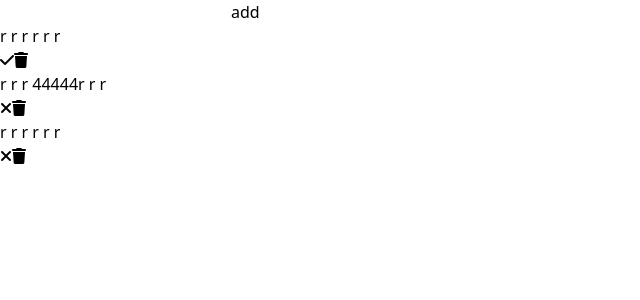
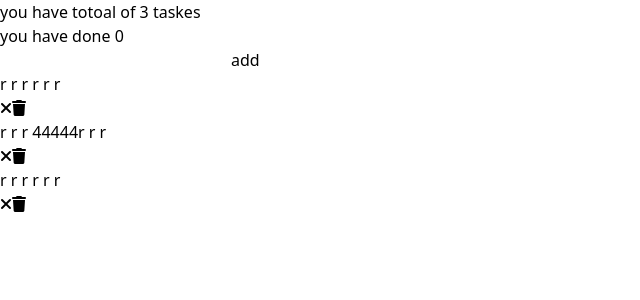
Before and after one commit to Khalid-Graine/todo-list, a React (Vite) app: page / in a window 1280 px wide. Shown: the top 300 px of the page, without its empty margins (0-640 px from the left). Built offline with nearby package versions, Linux system fonts and the light colour scheme.

Commit message:
Tracking how many tasks are done

```diff
--- a/src/App.jsx
+++ b/src/App.jsx
@@ -1,13 +1,14 @@
-import { useState } from "react";
+import { useEffect, useState } from "react";
 
 function App() {
   const [title, setTitle] = useState("");
   const [error, setError] = useState(false);
+  const [doneCount, setDoneCount] = useState(0);
   const [Tasks, setTask] = useState([
     {
       id: 0,
       title: "r r r r r r ",
-      isDone: true,
+      isDone: false,
     },
     {
       id: 1,
@@ -36,7 +37,6 @@ function App() {
       setTask((prevTasks) => [...prevTasks, newTask]);
       setTitle("");
     }
-
   };
 
   function toggleTask(id) {
@@ -59,24 +59,40 @@ function App() {
     });
   }
 
+  useEffect(() => {
+    const count = Tasks.reduce((acc, task) => (task.isDone ? acc + 1 : acc), 0);
+    setDoneCount(count);
+  }, [Tasks]);
+
   return (
     <>
       <div className=" flex justify-center py-5">
-        <div className="md:w-6/12 w-full p-2  bg-red-100">
-          <form onSubmit={(e) => hundleSubmit(e)}>
+        <div className="md:w-6/12 w-full p-2 flex flex-col gap-2">
+          <div>
+            <p>you have totoal of {Tasks.length} taskes</p>
+            <p>you have done {doneCount}</p>
+          </div>
+          <form onSubmit={(e) => hundleSubmit(e)} className=" flex gap-2">
             <input
               type="text"
               onChange={(e) => setTitle(e.target.value)}
               value={title}
+              className="h-8 flex-grow pl-1 border border-black"
             />
 
-            <button type="submit">add</button>
+            <button type="submit" className="bg-blue-300 px-5 rounded-sm ">
+              add
+            </button>
           </form>
           {error && <p className="text-red-400">Please add a task name</p>}
-          <ul>
+
+          <ul className="w-full flex flex-col gap-2">
             {Tasks &&
               Tasks.map((task) => (
-                <li key={task.id}>
+                <li
+                  key={task.id}
+                  className="border-black border p-1 flex justify-between"
+                >
                   <div>{task.title}</div>
                   <div className="flex gap-3">
                     <button onClick={() => toggleTask(task.id)}>
```
